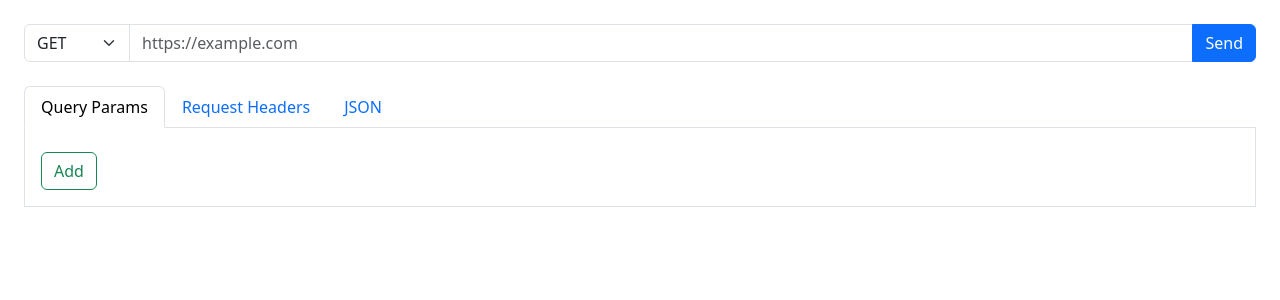
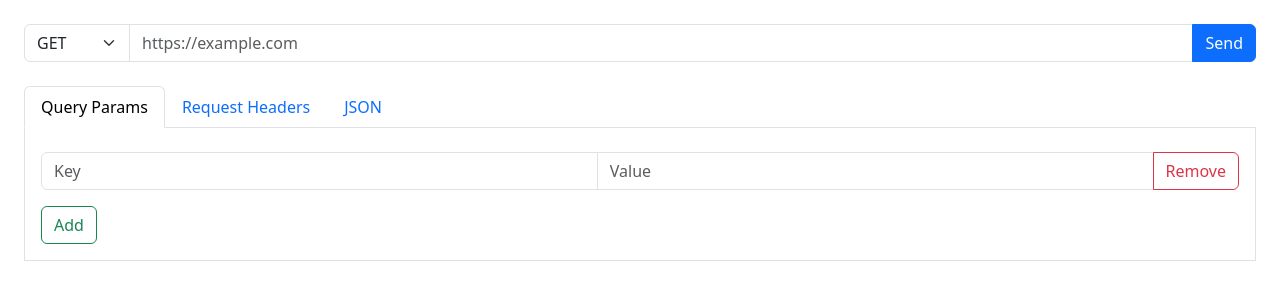
Before and after one commit to akshtrikha/Posty, a website built with Parcel: page index.html in a window 1280 px wide. Built offline with nearby package versions, Linux system fonts and the light colour scheme.

Commit message:
Add: input fields for query params Add: input fields for request headers Fix: typo in data-key-value-template

```diff
--- a/index.html
+++ b/index.html
@@ -60,8 +60,8 @@
 
     <template data-key-value-template>
         <div class="input-group my-2" data-key-value-pair>
-            <input type="text" data-key class="form-control" placeholderr="Key" />
-            <input type="text" data-value class="form-control" placeholderr="Value" />
+            <input type="text" data-key class="form-control" placeholder="Key" />
+            <input type="text" data-value class="form-control" placeholder="Value" />
             <button type="button" data-remove-btn class="btn btn-outline-danger">Remove</button>
         </div>
     </template>
--- a/package.json
+++ b/package.json
@@ -15,6 +15,7 @@
     "bootstrap": "^5.3.3"
   },
   "devDependencies": {
+    "buffer": "^6.0.3",
     "parcel": "^2.12.0"
   }
 }
--- a/script.js
+++ b/script.js
@@ -1,2 +1,37 @@
 import "bootstrap"
 import "bootstrap/dist/css/bootstrap.min.css"
+import axios from 'axios'
+
+const queryParamsContainer = document.querySelector('[data-query-params]');
+const requestHeadersContainer = document.querySelector('[data-request-headers]');
+const keyValueTemplate = document.querySelector('[data-key-value-template]');
+
+queryParamsContainer.append(createKeyValuePair());
+requestHeadersContainer.append(createKeyValuePair());
+
+document.querySelector('[data-add-query-param-btn]').addEventListener('click', () => {
+    queryParamsContainer.append(createKeyValuePair());
+})
+
+document.querySelector('[data-add-request-header-btn]').addEventListener('click', () => {
+    requestHeadersContainer.append(createKeyValuePair());
+})
+
+function createKeyValuePair() {
+    /**
+     * The cloneNode() method of the Node interface returns a duplicate of the node on which this method was called.
+     * Its parameter controls if the subtree contained in a node is also cloned or not.
+     *
+     * cloneNode(deep)
+     */
+    const element = keyValueTemplate.content.cloneNode(true);
+    element.querySelector('[data-remove-btn]').addEventListener('click', e => {
+        /**
+         * The closest() method of the Element interface traverses the element and its parents (heading toward the document root)
+         * until it finds a node that matches the specified CSS selector.
+         */
+        e.target.closest('[data-key-value-pair]').remove()
+    });
+
+    return element;
+}
```
Also changed, not shown: 1 other file.
